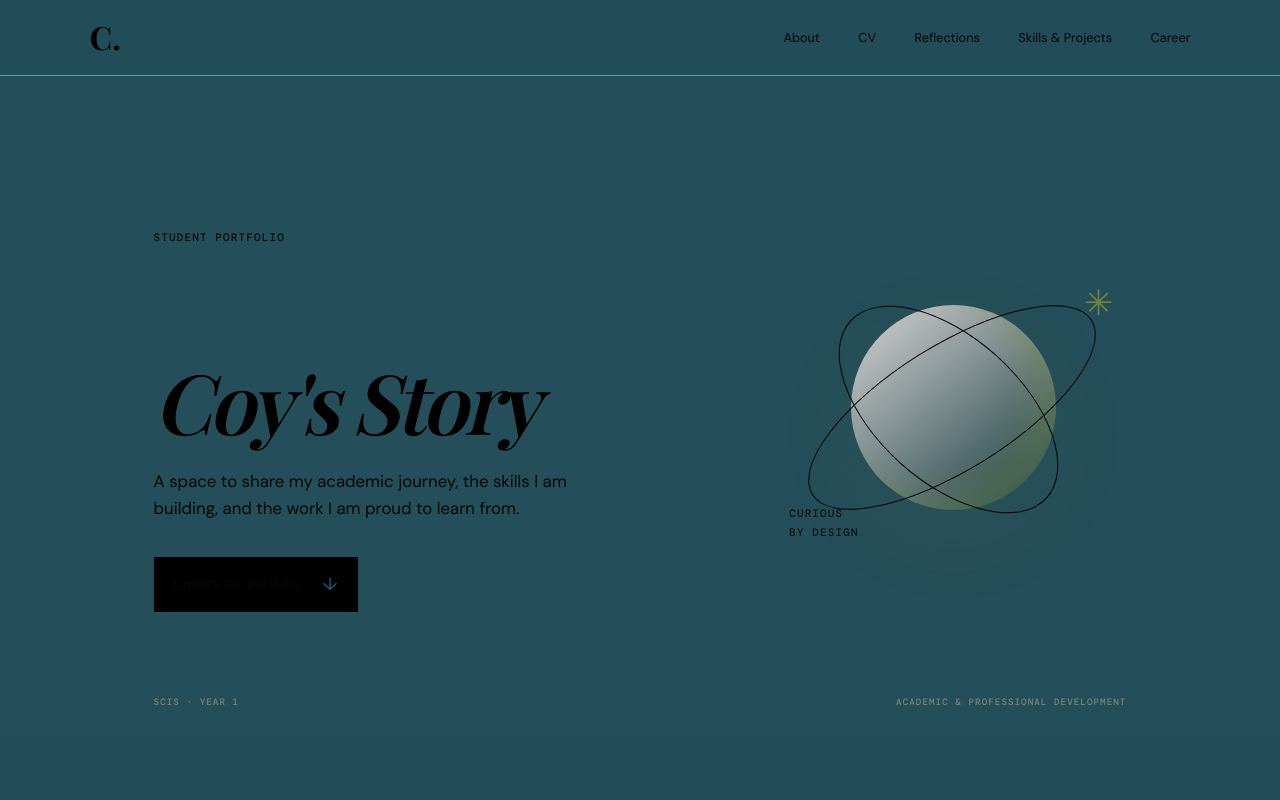
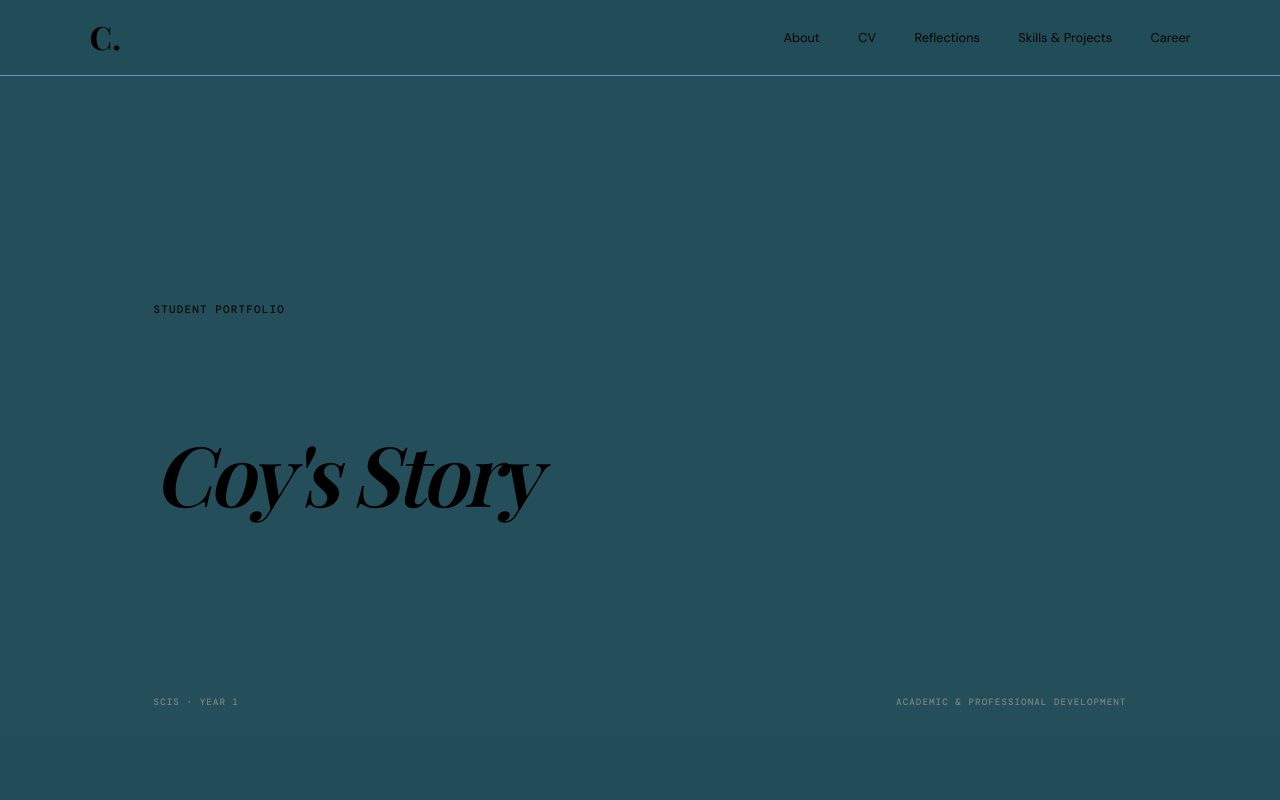
Before and after one commit to Coy369/Coy369.github.io, a plain HTML site: page index.html in a window 1280 px wide. Shown: the top 800 px of the page. Drawn offline with nearby package versions, Linux system fonts and the light colour scheme.

Commit message:
Update index.html

```diff
--- a/index.html
+++ b/index.html
@@ -22,10 +22,10 @@
       <div class="hero-copy">
         <p class="eyebrow">STUDENT PORTFOLIO</p>
         <h1><br><span>Coy's Story</span></h1>
-        <p class="lead">A space to share my academic journey, the skills I am building, and the work I am proud to learn from.</p>
-        <a class="button" href="#about">Explore my portfolio <span aria-hidden="true">↓</span></a>
+
+
       </div>
-      <div class="hero-art" aria-hidden="true"><div class="orb"></div><span class="orbit orbit-one"></span><span class="orbit orbit-two"></span><span class="spark">✳</span><span class="art-label">CURIOUS<br>BY DESIGN</span></div>
+
       <div class="hero-foot"><span>SCIS · YEAR 1</span><span>ACADEMIC &amp; PROFESSIONAL DEVELOPMENT</span></div>
     </section>
 
```
